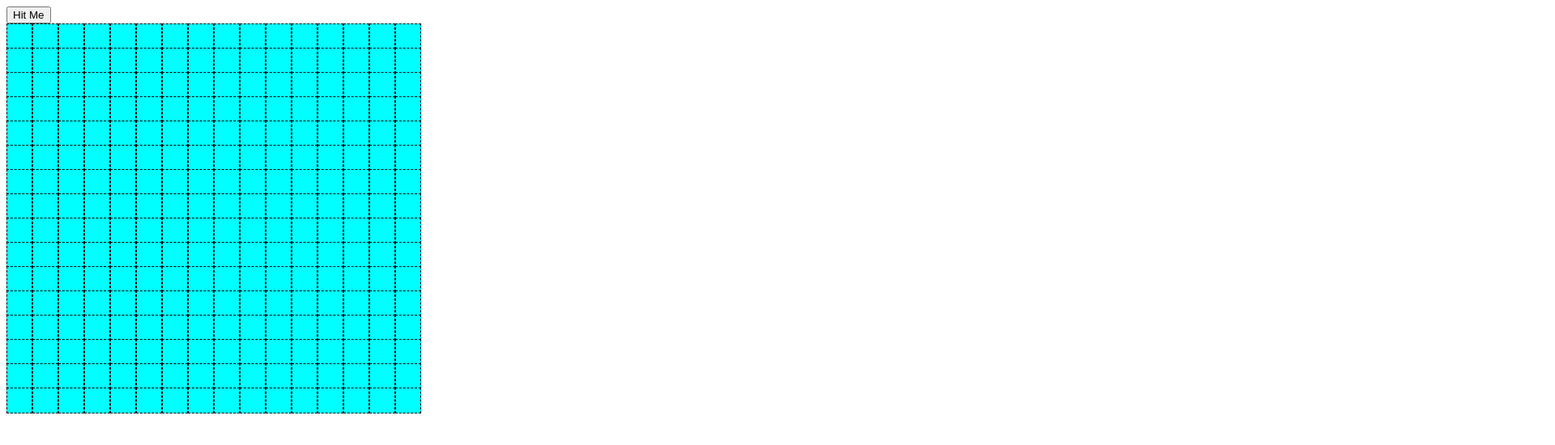
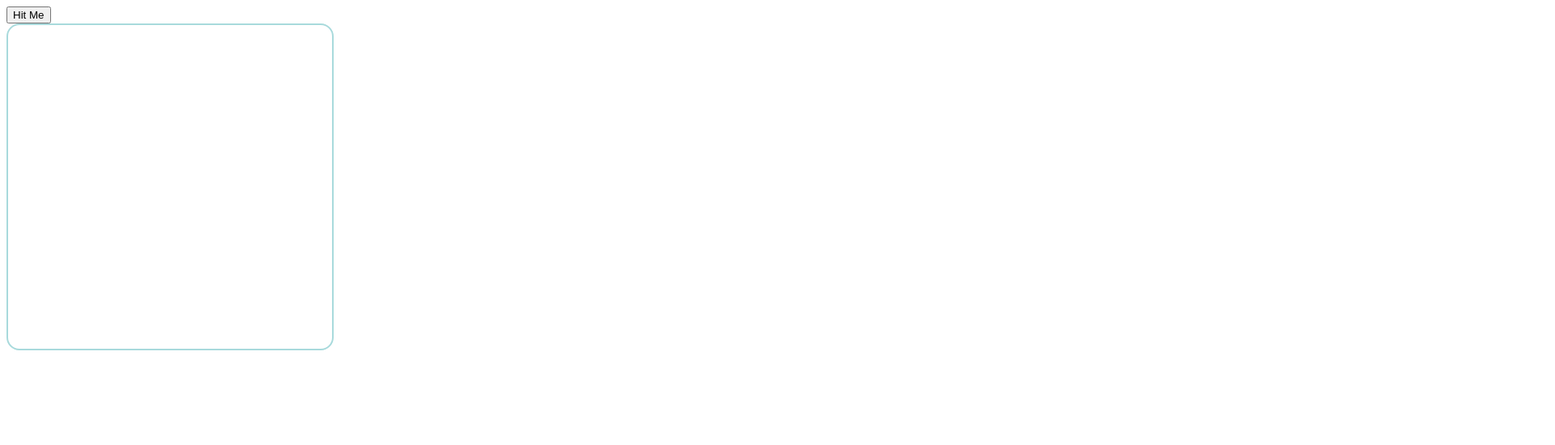
Before and after one commit to Bourqu/Etch-a-sketch, a plain HTML site: page index.html in a window 1280 px wide. Shown: the top 550 px of the page at 81% size, 1920 px wide, since content can reach past the window. Drawn offline with Linux system fonts and the light colour scheme.

Commit message:
clean up lok a bit, and consistent fgrid size

```diff
--- a/src.js
+++ b/src.js
@@ -1,9 +1,9 @@
 
 
-    function createGrid(size=16){
+function createGrid(size=3){
     const container = document.querySelector(".grid-container");
 
-    //we want to cehck if grid already exists and then clear it out)
+
     if(container.hasChildNodes){
         while(container.firstChild){
             container.removeChild(container.firstChild)
--- a/styles.css
+++ b/styles.css
@@ -1,22 +1,25 @@
 .tile {
-background-color: aqua;
-width: 30px;
-height: 30px;
-border: 0.5px;
-border-style: dashed;
-margin: 0px;
+
+
+
+flex:1;}
+
+.grid-row{
+    display:flex;
+    flex:1;
 }
 
-.grid-row{
+
+.grid-container
+
+{
+    border: 2px solid #a8dadc;
+    border-radius: 1rem;
+    width: 25rem;
+    height: 25rem;
+    position: relative;
     display: flex;
-    width: 4800px;
-    height: 30px;
-    margin: 0px;
+    flex-flow: row wrap;
+    justify-content: space-around;
+    flex-direction: column;
 }
-
-.grid-container {
-    display: block;
-    width: 480px;
-    height: 480px;
-    padding: 0px;
-}
```
